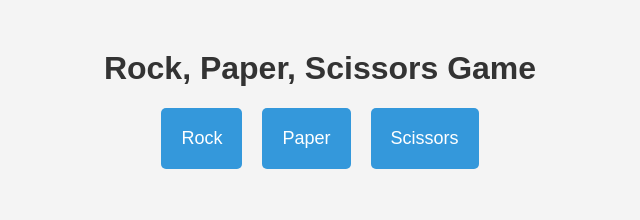
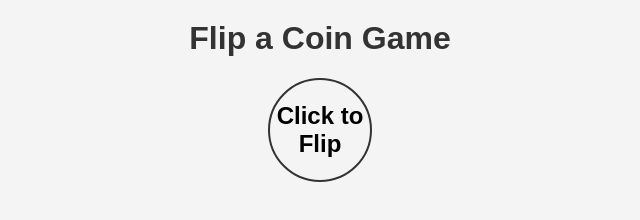
Before and after one commit to Abhi-1007/RockPaperScissors, a plain HTML site: page index.html in a window 1280 px wide. Shown: the whole page, without its empty margins (320-960 px from the left). Drawn offline with Linux system fonts and the light colour scheme.

Commit message:
Update index.html

```diff
--- a/index.html
+++ b/index.html
@@ -3,7 +3,7 @@
 <head>
     <meta charset="UTF-8">
     <meta name="viewport" content="width=device-width, initial-scale=1.0">
-    <title>Rock, Paper, Scissors Game</title>
+    <title>Flip a Coin Game</title>
     <style>
         body {
             font-family: Arial, sans-serif;
@@ -14,68 +14,66 @@
         }
 
         h1 {
-            margin-top: 50px;
+            margin-top: 20px;
             color: #333;
         }
 
-        #game-container {
+        #coin-container {
             display: flex;
+            align-items: center;
             justify-content: center;
-            margin-top: 20px;
+            margin: 20px auto;
         }
 
-        .option {
-            margin: 0 10px;
-            padding: 20px;
-            background-color: #3498db;
-            color: #fff;
-            font-size: 18px;
+        #coin {
+            width: 100px;
+            height: 100px;
+            border-radius: 50%;
+            border: 2px solid #333;
+            display: flex;
+            align-items: center;
+            justify-content: center;
+            font-size: 24px;
+            font-weight: bold;
             cursor: pointer;
-            border: none;
-            border-radius: 5px;
-            transition: background-color 0.3s;
-        }
-
-        .option:hover {
-            background-color: #2980b9;
         }
 
         #result {
-            font-size: 24px;
+            font-size: 18px;
             margin-top: 20px;
-            color: #e74c3c;
+            color: #3498db;
         }
     </style>
 </head>
 <body>
 
-    <h1>Rock, Paper, Scissors Game</h1>
+    <h1>Flip a Coin Game</h1>
 
-    <div id="game-container">
-        <button class="option" onclick="playGame('rock')">Rock</button>
-        <button class="option" onclick="playGame('paper')">Paper</button>
-        <button class="option" onclick="playGame('scissors')">Scissors</button>
+    <div id="coin-container">
+        <div id="coin" onclick="flipCoin()">Click to Flip</div>
     </div>
 
     <p id="result"></p>
 
     <script>
-        function playGame(userChoice) {
-            const choices = ['rock', 'paper', 'scissors'];
-            const computerChoice = choices[Math.floor(Math.random() * choices.length)];
+        function flipCoin() {
+            const coin = document.getElementById('coin');
+            const resultText = document.getElementById('result');
 
-            document.getElementById('result').innerHTML = `You chose ${userChoice}. The computer chose ${computerChoice}.`;
+            // Generate a random number (0 or 1) to represent heads or tails
+            const randomNumber = Math.floor(Math.random() * 2);
 
-            if (userChoice === computerChoice) {
-                document.getElementById('result').innerHTML += " It's a tie!";
-            } else if (
-                (userChoice === 'rock' && computerChoice === 'scissors') ||
-                (userChoice === 'paper' && computerChoice === 'rock') ||
-                (userChoice === 'scissors' && computerChoice === 'paper')
-            ) {
-                document.getElementById('result').innerHTML += ' You win!';
+            // Display the result
+            if (randomNumber === 0) {
+                coin.innerText = 'H';
+                coin.style.backgroundColor = '#f39c12'; // Orange for heads
+                resultText.innerText = 'It\'s Heads!';
+                resultText.style.color = '#e67e22'; // Darker orange for text
             } else {
-                document.getElementById('result').innerHTML += ' You lose!';
+                coin.innerText = 'T';
+                coin.style.backgroundColor = '#3498db'; // Blue for tails
+                resultText.innerText = 'It\'s Tails!';
+                resultText.style.color = '#2980b9'; // Darker blue for text
             }
         }
     </script>
```
